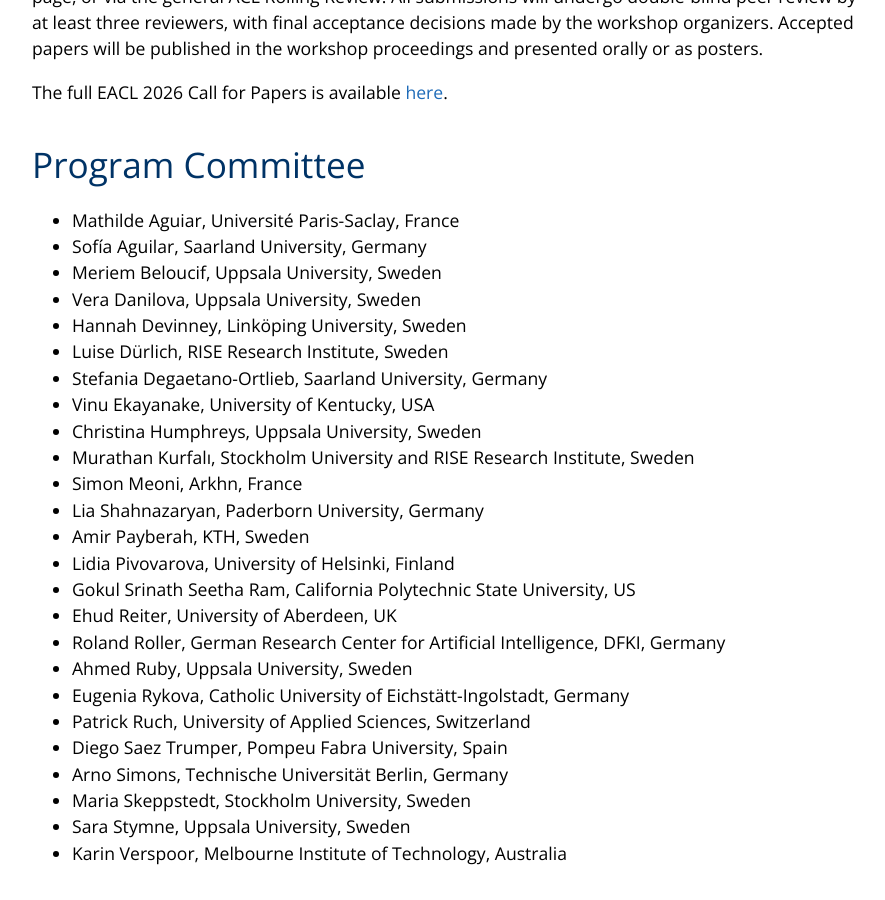
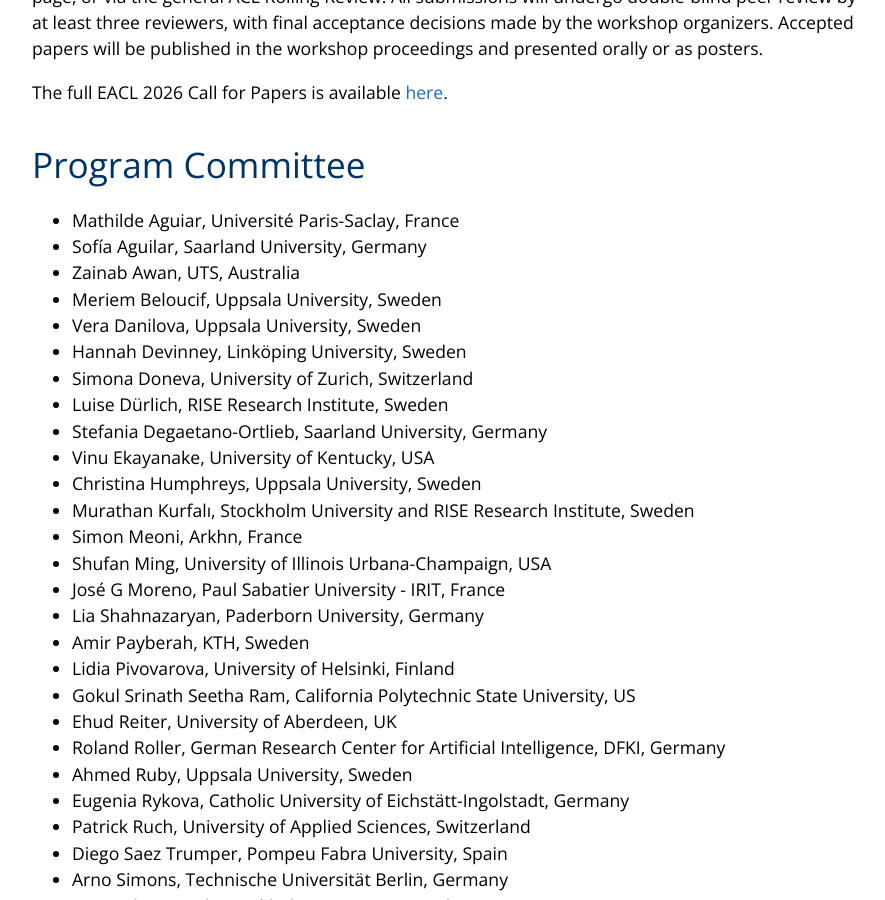
Before and after one commit to HeaLing-workshop/HeaLing-workshop.github.io, a Jekyll site: the page built from index.md, in a window 1280 px wide and 900 px high, scrolled down 3633 px. Shown: the whole window, without its empty margins (192-1077 px from the left). Built offline with Jekyll 4.4.1, drawn with Linux system fonts in a browser that asks for light colours.

Commit message:
PC update

```diff
--- a/index.md
+++ b/index.md
@@ -66,15 +66,19 @@
 # Program Committee
 - Mathilde Aguiar, Université Paris-Saclay, France
 - Sofía Aguilar, Saarland University, Germany
+- Zainab Awan, UTS, Australia
 - Meriem Beloucif, Uppsala University, Sweden
 - Vera Danilova, Uppsala University, Sweden
 - Hannah Devinney, Linköping University, Sweden
+- Simona Doneva, University of Zurich, Switzerland
 - Luise Dürlich, RISE Research Institute, Sweden
 - Stefania Degaetano-Ortlieb, Saarland University, Germany
 - Vinu Ekayanake, University of Kentucky, USA
 - Christina Humphreys, Uppsala University, Sweden
 - Murathan Kurfalı, Stockholm University and RISE Research Institute, Sweden
 - Simon Meoni, Arkhn, France
+- Shufan Ming, University of Illinois Urbana-Champaign, USA
+- José G Moreno, Paul Sabatier University - IRIT, France
 - Lia Shahnazaryan, Paderborn University, Germany
 - Amir Payberah, KTH, Sweden
 - Lidia Pivovarova, University of Helsinki, Finland
```
